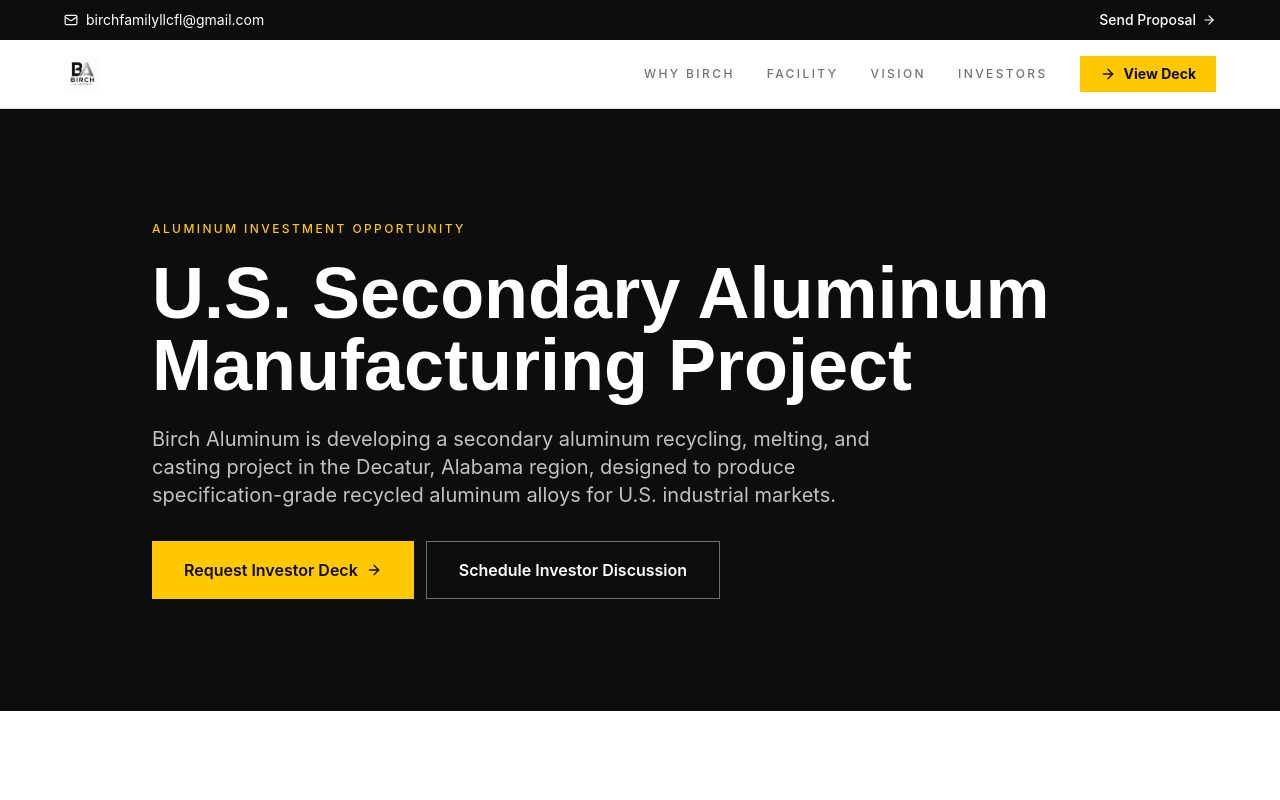
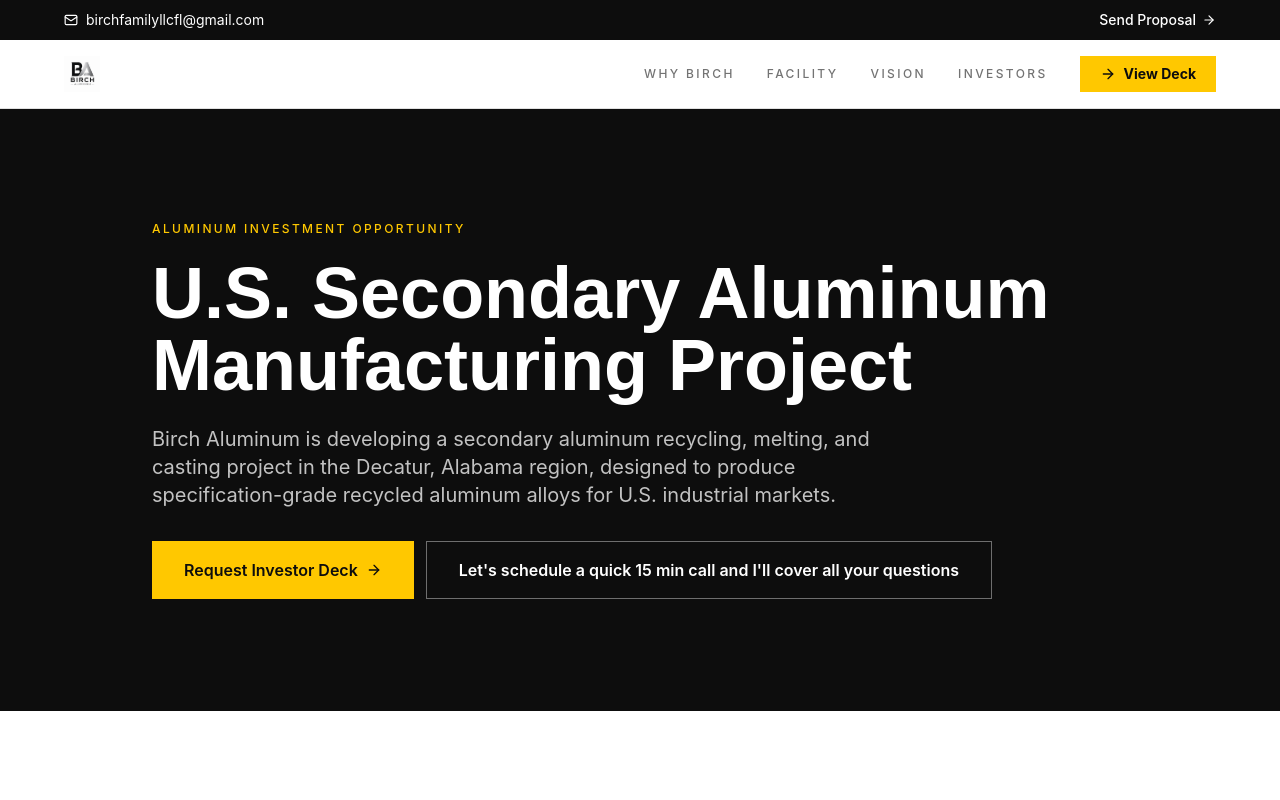
Before and after one commit to partnershipmia-glitch/birchaluminum, a React (Vite) app: page /investor-opportunity in a window 1280 px wide. Shown: the top 800 px of the page. Built offline with nearby package versions, Linux system fonts and the light colour scheme.

Commit message:
Changes
Co-authored-by: partnershipmia-glitch <325677041+partnershipmia-glitch@users.noreply.github.com>

```diff
--- a/src/pages/InvestorOpportunity.tsx
+++ b/src/pages/InvestorOpportunity.tsx
@@ -131,7 +131,7 @@ const InvestorOpportunity = () => (
               rel="noopener noreferrer"
               className="inline-flex items-center justify-center gap-2 border border-primary-foreground/40 px-8 py-4 font-semibold hover:bg-primary-foreground/10 transition-colors"
             >
-              Schedule Investor Discussion
+              Let's schedule a quick 15 min call and I'll cover all your questions
             </a>
           </div>
         </div>
```
